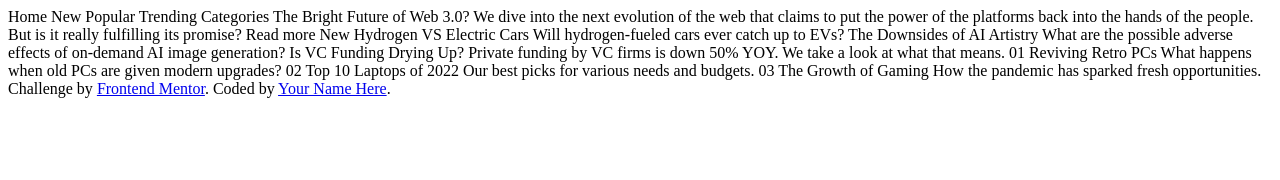
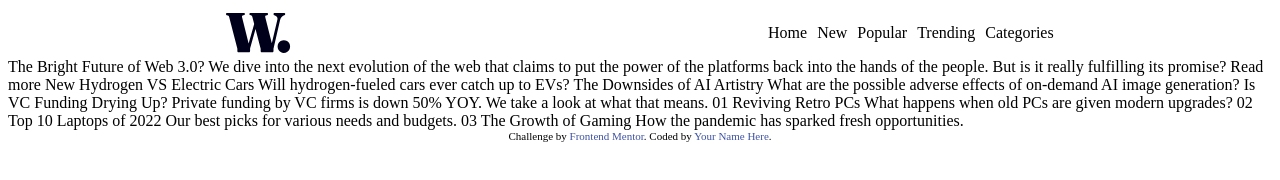
Before and after one commit to Demarcus3456/News-Homepage, a plain HTML site: page index.html in a window 1280 px wide. Drawn offline with Linux system fonts and the light colour scheme.

Commit message:
Menu - Demarcus3456
Designed the menu

```diff
--- a/index.html
+++ b/index.html
@@ -7,18 +7,34 @@
   <!-- displays site properly based on user's device -->
 
   <link rel="icon" type="image/png" sizes="32x32" href="./assets/images/favicon-32x32.png">
-  <lik rel="stylesheet" href="style.css">
+  <link rel="stylesheet" href="style.css">
 
-    <title>Frontend Mentor | News homepage</title>
+  <title>Frontend Mentor | News homepage</title>
 </head>
 
 <body>
-
-  Home
-  New
-  Popular
-  Trending
-  Categories
+  <header>
+    <img src="assets/images/logo.svg" alt="World News" class="icon">
+    <nav>
+      <ul class="menu">
+        <a href="#">
+          <li>Home</li>
+        </a>
+        <a href="#">
+          <li>New</li>
+        </a>
+        <a href="#">
+          <li>Popular</li>
+        </a>
+        <a href="#">
+          <li>Trending</li>
+        </a>
+        <a href="#">
+          <li>Categories</li>
+        </a>
+      </ul>
+    </nav>
+  </header>
 
   The Bright Future of Web 3.0?
 
--- a/style.css
+++ b/style.css
@@ -1,3 +1,33 @@
+header {
+    display: flex;
+    flex-direction: row;
+    justify-content: space-around;
+    align-items: center;
+}
+
+a {
+    text-decoration: none;
+    color: black;
+}
+
+/* Menu */
+nav ul li {
+    list-style: none;
+}
+
+.menu {
+    display: flex;
+    flex-direction: row;
+    justify-content: center;
+    align-items: center;
+    gap: 10px;
+}
+
+nav ul li:hover {
+    color: hsl(35, 77%, 62%);
+}
+
+
 .attribution {
     font-size: 11px;
     text-align: center;
```
